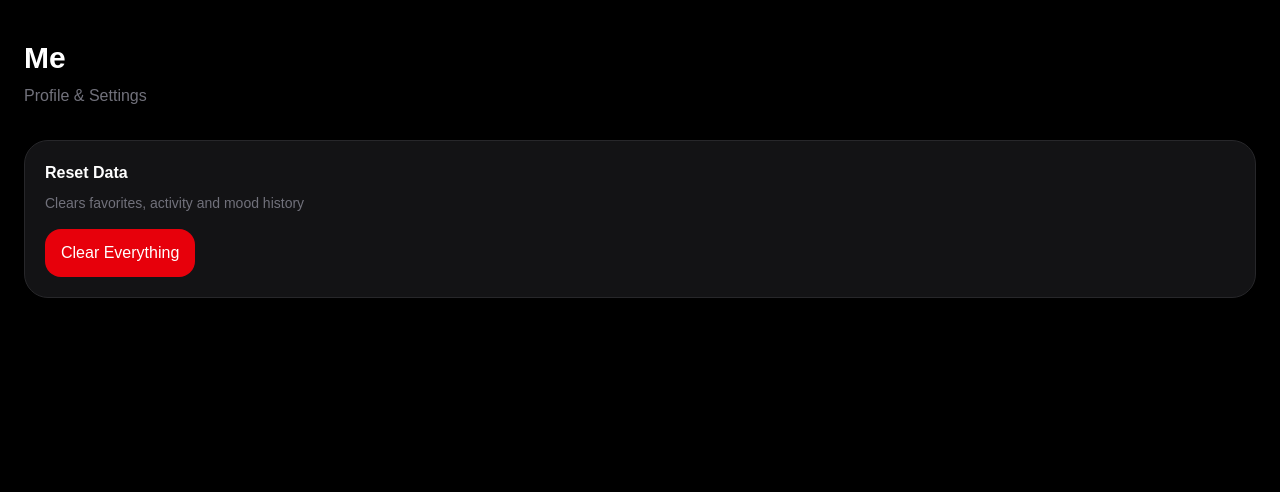
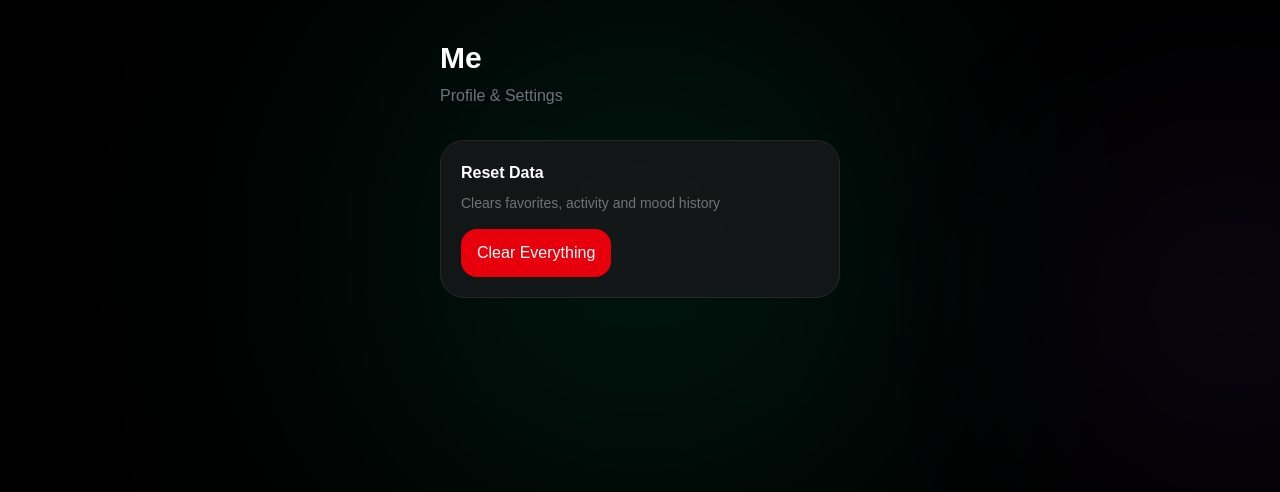
Before and after one commit to shubhbeniwal/iconmusic-ai, a Next.js app in the folder frontend/: page /me in a window 1280 px wide. Shown: the top 492 px of the page. Built offline with nearby package versions, Linux system fonts and the light colour scheme.

Commit message:
Refactoring Pages

```diff
--- a/frontend/src/app/insights/page.tsx
+++ b/frontend/src/app/insights/page.tsx
@@ -6,6 +6,7 @@ import ActivityFeed from "@/components/ActivityFeed"
 import MoodJourney from "@/components/MoodJourney"
 import MoodInsights from "@/components/MoodInsights"
 import WeeklyMoodReport from "@/components/WeeklyMoodReport"
+import AppScreen from "@/components/AppScreen"
 
 export default function InsightsPage() {
 
@@ -15,16 +16,7 @@ export default function InsightsPage() {
 
   return (
 
-    <main
-      className="
-      min-h-screen
-      bg-black
-      text-white
-      px-6
-      pt-10
-      pb-32
-      "
-    >
+    <AppScreen>
 
       <h1
         className="
@@ -64,7 +56,7 @@ export default function InsightsPage() {
 
       <WeeklyMoodReport />
 
-    </main>
+    </AppScreen>
 
   )
 
--- a/frontend/src/app/library/page.tsx
+++ b/frontend/src/app/library/page.tsx
@@ -2,27 +2,16 @@
 
 import { useState } from "react"
 
-import FavoritesSection
-from "@/components/FavoritesSection"
+import FavoritesSection from "@/components/FavoritesSection"
+import AppScreen from "@/components/AppScreen"
 
 export default function LibraryPage() {
 
-  const [refreshKey] =
-
-    useState(0)
+  const [refreshKey] = useState(0)
 
   return (
 
-    <main
-      className="
-      min-h-screen
-      bg-black
-      text-white
-      px-6
-      pt-10
-      pb-32
-      "
-    >
+    <AppScreen>
 
       <h1
         className="
@@ -31,9 +20,7 @@ export default function LibraryPage() {
         mb-2
         "
       >
-
         Your Library
-
       </h1>
 
       <p
@@ -42,18 +29,14 @@ export default function LibraryPage() {
         mb-8
         "
       >
-
         Saved songs and collections
-
       </p>
 
       <FavoritesSection
-
         refreshKey={refreshKey}
-
       />
 
-    </main>
+    </AppScreen>
 
   )
 
--- a/frontend/src/app/me/page.tsx
+++ b/frontend/src/app/me/page.tsx
@@ -18,6 +18,8 @@ import {
 
 } from "@/lib/moodHistory"
 
+import AppScreen from "@/components/AppScreen"
+
 export default function MePage() {
 
   const handleReset = () => {
@@ -34,16 +36,7 @@ export default function MePage() {
 
   return (
 
-    <main
-      className="
-      min-h-screen
-      bg-black
-      text-white
-      px-6
-      pt-10
-      pb-32
-      "
-    >
+    <AppScreen>
 
       <h1
         className="
@@ -123,7 +116,7 @@ export default function MePage() {
 
       </div>
 
-    </main>
+    </AppScreen>
 
   )
 
--- /dev/null
+++ b/frontend/src/components/AppScreen.tsx
@@ -0,0 +1,78 @@
+"use client"
+
+import { ReactNode } from "react"
+
+type Props = {
+
+  children: ReactNode
+
+}
+
+export default function AppScreen({
+
+  children
+
+}: Props) {
+
+  return (
+
+    <main
+      className="
+      relative
+      min-h-screen
+      text-white
+      overflow-hidden
+      bg-black
+      pb-32
+      "
+    >
+
+      <div
+        className="
+        absolute
+        top-0
+        left-1/2
+        -translate-x-1/2
+        h-[500px]
+        w-[500px]
+        rounded-full
+        bg-emerald-500/15
+        blur-[140px]
+        pointer-events-none
+        "
+      />
+
+      <div
+        className="
+        absolute
+        top-40
+        right-[-100px]
+        h-72
+        w-72
+        rounded-full
+        bg-purple-500/10
+        blur-[120px]
+        pointer-events-none
+        "
+      />
+
+      <div
+        className="
+        max-w-md
+        mx-auto
+        px-6
+        pt-10
+        relative
+        z-10
+        "
+      >
+
+        {children}
+
+      </div>
+
+    </main>
+
+  )
+
+}
```
